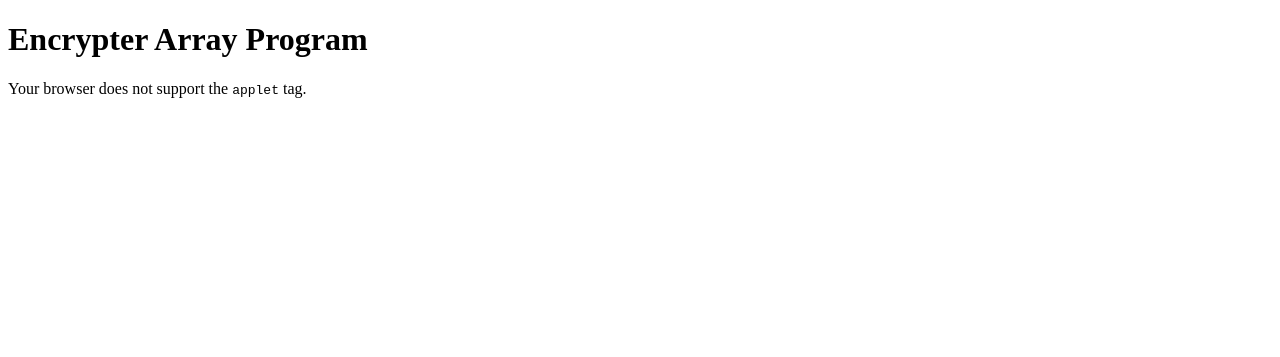
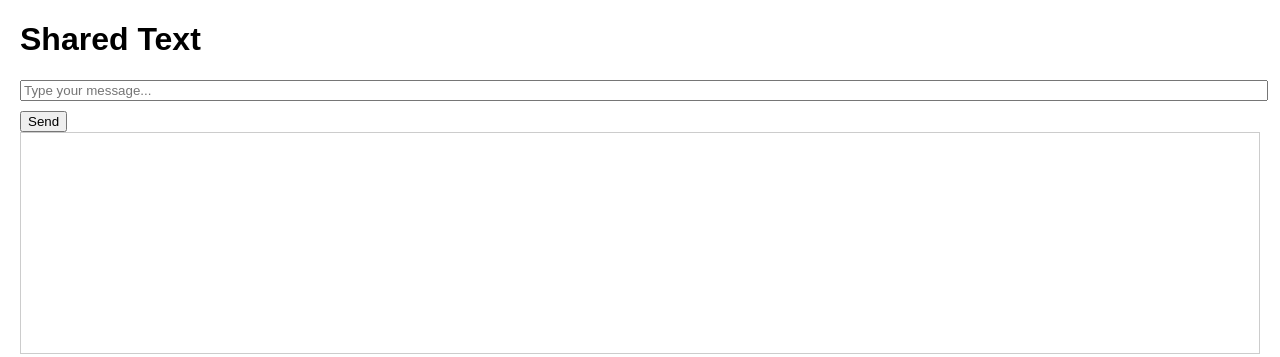
Before and after one commit to NOT-MINECRAFT/NOT_MINECRAFT, a plain HTML site: page index.html in a window 1280 px wide. Drawn offline with Linux system fonts and the light colour scheme.

Commit message:
Update index.html

```diff
--- a/index.html
+++ b/index.html
@@ -3,15 +3,50 @@
 <head>
     <meta charset="UTF-8">
     <meta name="viewport" content="width=device-width, initial-scale=1.0">
-    <title>Encrypter Array Program</title>
+    <title>Shared Text</title>
+    <style>
+        body {
+            font-family: Arial, sans-serif;
+            margin: 20px;
+        }
+
+        #inputBox {
+            width: 100%;
+            margin-bottom: 10px;
+        }
+
+        #messages {
+            border: 1px solid #ccc;
+            padding: 10px;
+            min-height: 200px;
+        }
+    </style>
 </head>
 <body>
 
-    <h1>Encrypter Array Program</h1>
+    <h1>Shared Text</h1>
 
-    <applet code="encrypter_array.class" width="400" height="300">
-        Your browser does not support the <code>applet</code> tag.
-    </applet>
+    <input type="text" id="inputBox" placeholder="Type your message...">
+    <button onclick="sendMessage()">Send</button>
+
+    <div id="messages"></div>
+
+    <script>
+        function sendMessage() {
+            var inputBox = document.getElementById('inputBox');
+            var message = inputBox.value;
+
+            if (message.trim() !== "") {
+                var messagesDiv = document.getElementById('messages');
+                var newMessage = document.createElement('p');
+                newMessage.textContent = message;
+                messagesDiv.appendChild(newMessage);
+
+                // Clear the input box after sending a message
+                inputBox.value = "";
+            }
+        }
+    </script>
 
 </body>
 </html>
```
